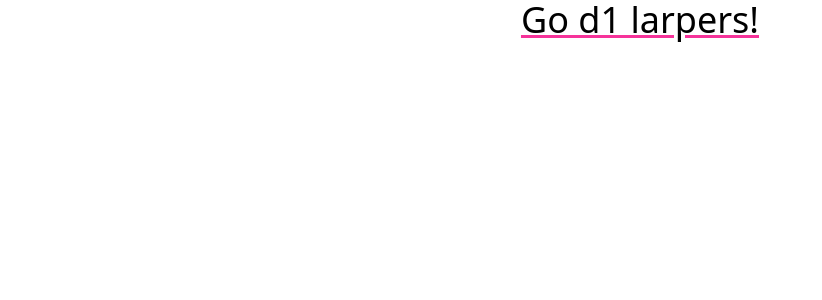
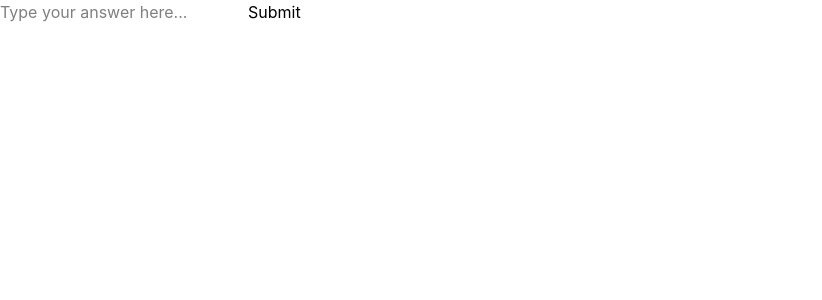
Before and after one commit to OliveOfTheBranch/2026-WDCCxSESA-Hackathon, a React (Vite) app: page / in a window 1280 px wide. Shown: the top 300 px of the page, without its empty margins (0-822 px from the left). Built offline with nearby package versions, Linux system fonts and the light colour scheme.

Commit message:
feat: basic input box

```diff
--- a/src/App.tsx
+++ b/src/App.tsx
@@ -1,12 +1,22 @@
+import { useState } from "react";
 import "./index.css";
 
 function App() {
+  const [answer, setAnswer] = useState("");
+
+  const handleChangeAnswer = (event: any) => {
+    setAnswer(event.target.value);
+  };
+
   return (
     <>
       <section className="flex-1 place-items-center">
-        <h1 className="text-4xl font-bold text-black underline decoration-pink-500">
-          Go d1 larpers!
-        </h1>
+        <input
+          placeholder="Type your answer here..."
+          value={answer}
+          onChange={handleChangeAnswer}
+        />
+        <button onClick={() => alert(answer)}>Submit</button>
       </section>
     </>
   );
```
